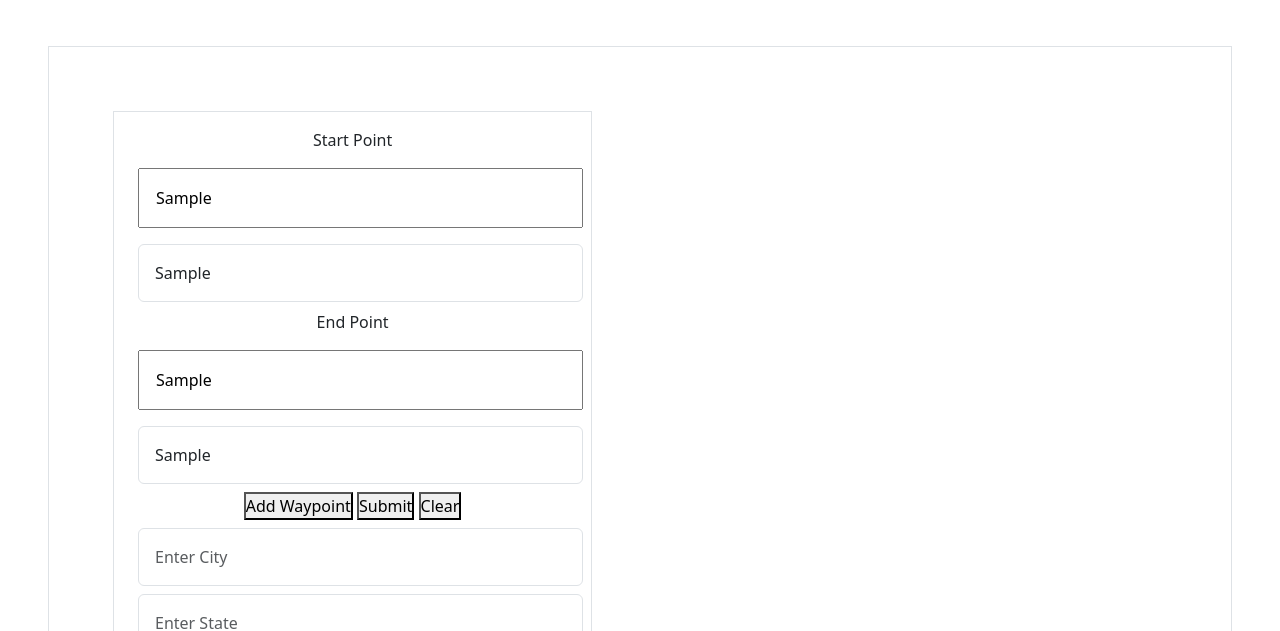
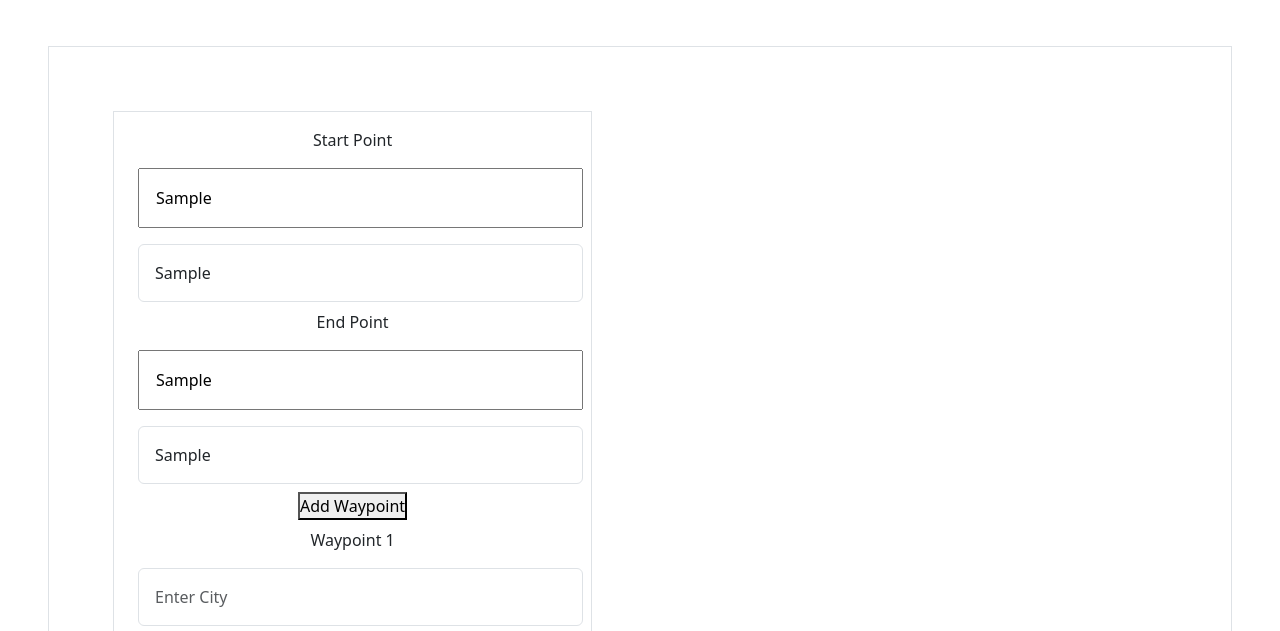
Before and after one commit to kbliss86/trip-planner, a plain HTML site: page index.html in a window 1280 px wide. Both pictures are taken after typing "Sample", "Sample", "Sample", "Sample" into the empty fields and a click on the button "Add Waypoint". Shown: the part 154-785 px from the top of the page. Drawn offline with nearby package versions, Linux system fonts and the light colour scheme; no server answers.

Commit message:
added to the waypoint button, added funtionality to the clear button

```diff
--- a/assets/js/script.js
+++ b/assets/js/script.js
@@ -1,29 +1,43 @@
 var addWayPointEl = $("#add-waypoint");
 var submitButtonEl = $("#submit-button");
+var clearButtonEl = $("#clear-button");
+
 var waypointCounter = 0;
+var waypointDivEl = $("#waypoint-div")
+var wayPoints = [];
 
 addWayPointEl.on("click", function() {
     var cityEl = "input";
     var stateEl = "input";
-    var searchCardEl = $("#search-card")
 
-    if(waypointCounter < 3){
+
+    if(waypointCounter < 4){
         var inputElC = document.createElement(cityEl);
         var inputElS = document.createElement(stateEl);
+        var waypointHeader = document.createElement('label');
+        waypointCounter++;
+
+        waypointHeader.setAttribute("class", "form-label w-100 mt-2");
+        waypointHeader.textContent = "Waypoint " + waypointCounter;
+        waypointDivEl.append(waypointHeader);
 
         inputElC.setAttribute("class", "form-control w-100 m-2 p-3 s-3");
         inputElC.setAttribute("type", "text");
         inputElC.setAttribute("placeholder", "Enter City");
-        searchCardEl.append(inputElC);
+        waypointDivEl.append(inputElC);
 
         inputElS.setAttribute("class", "form-control w-100 m-2 p-3 s-3");
         inputElS.setAttribute("type", "text");
         inputElS.setAttribute("placeholder", "Enter State");
-        searchCardEl.append(inputElS);
-
-        waypointCounter++;
+        waypointDivEl.append(inputElS);
     }
 
+})
+
+clearButtonEl.on("click", function(){
+    waypointDivEl.empty();
+    wayPoints = [];
+    waypointCounter = 0
 })
 
 
--- a/index.html
+++ b/index.html
@@ -36,9 +36,10 @@
       <input id="state-input" class="form-control w-100 p-3 m-2 s-3" type="text" placeholder="Enter State">
 
       <button id="add-waypoint">Add Waypoint</button>
+      <div id="waypoint-div"></div>
 
       <button id="submit-button" type="button">Submit</button>
-      <button type="button">Clear</button>
+      <button id="clear-button" type="button">Clear</button>
       </section>
       <section class="col-6">
         <section class="col border p-3 m-5">
```
